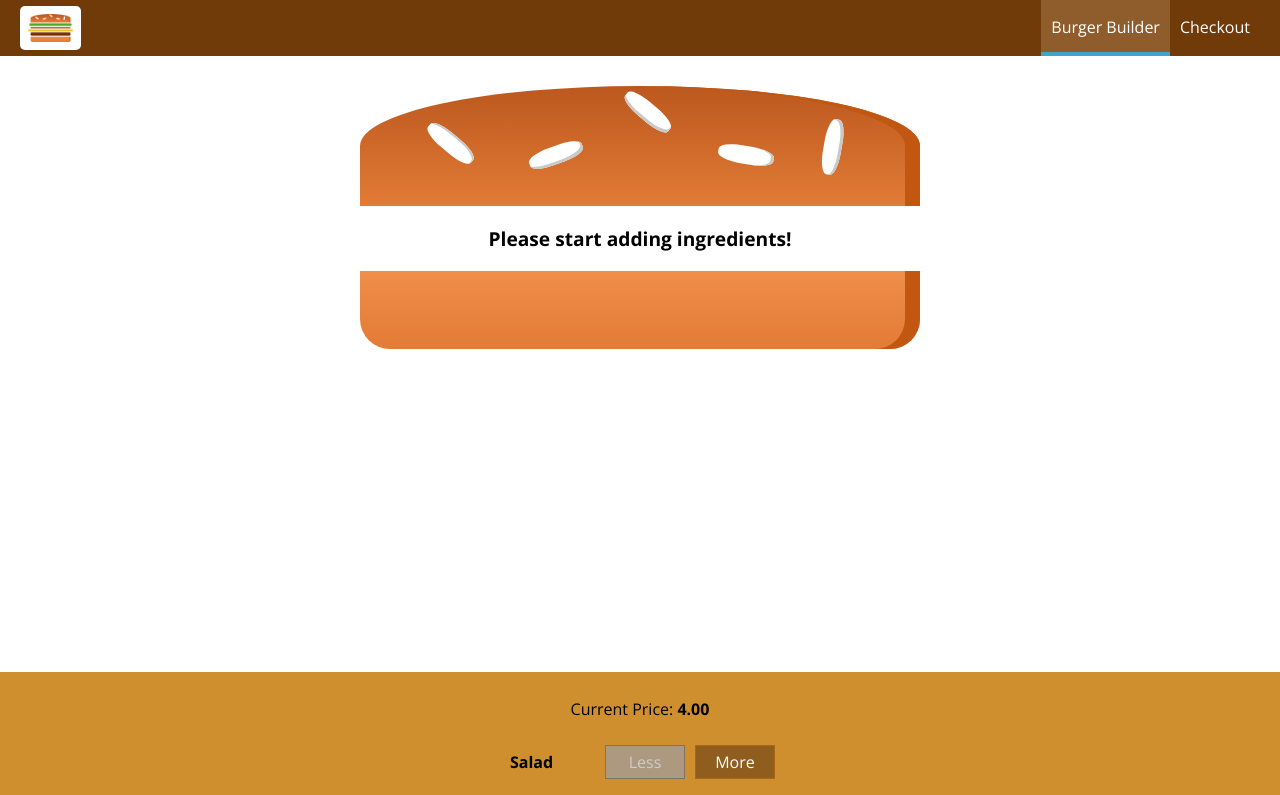
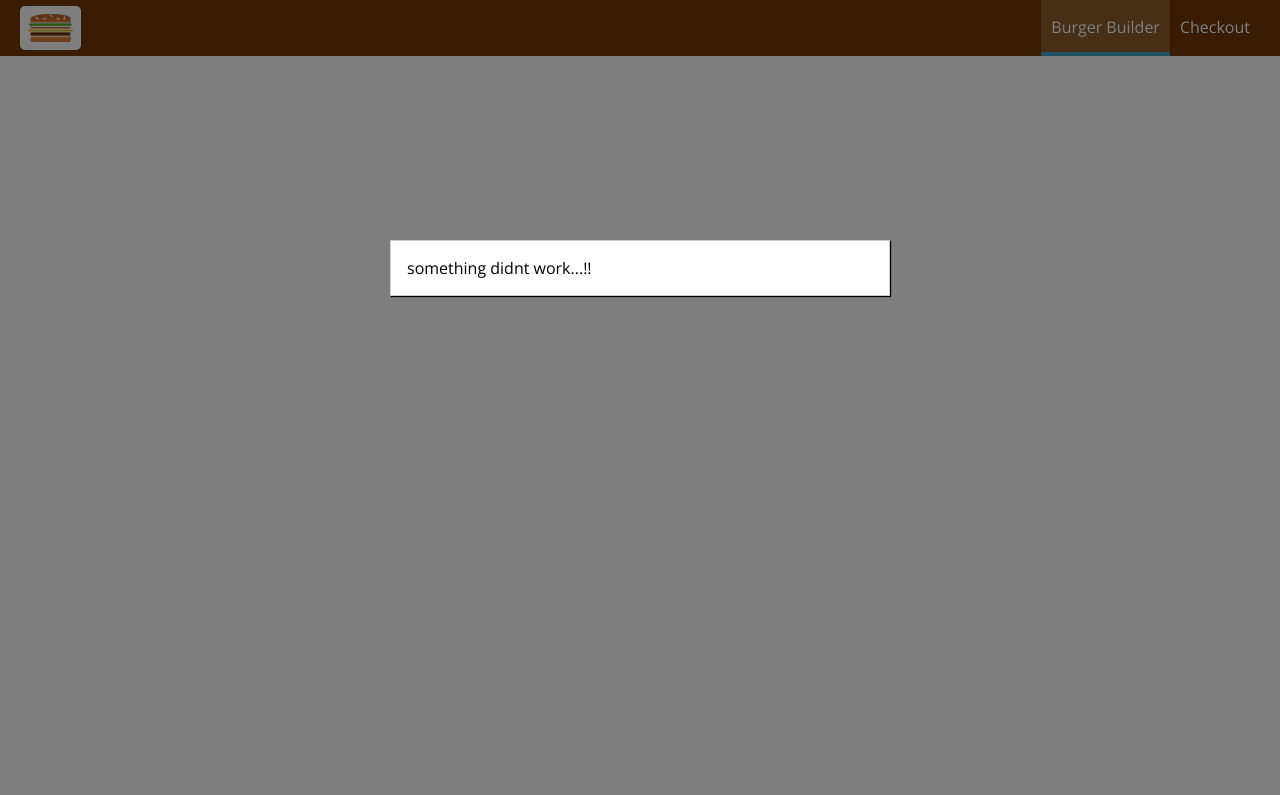
Before and after one commit to ronak107/Burger_Demo, a React app in the folder burger/: page / in a window 1280 px wide. Shown: the top 795 px of the page. Built offline with nearby package versions, Linux system fonts and the light colour scheme.

Commit message:
Handling Error

```diff
--- a/burger/src/containers/BurgerBuilder/BurgerBuilder.js
+++ b/burger/src/containers/BurgerBuilder/BurgerBuilder.js
@@ -6,6 +6,7 @@ import BuildControls from '../../components/Burger/BuildControls/BuildControls';
 import Modal from '../../components/UI/Modal/Modal';
 import OrderSummary from '../../components/Burger/OrderSummary/OrderSummary';
 import Spinner from '../../components/UI/spinner/spinner';
+import withErrorHandler from '../../hoc/withErrorHandler/withErrorHandler';
 import axios from '../../axios-orders'
 
 
@@ -144,4 +145,4 @@ class BurgerBuilder extends Component {
     }
 }
 
-export default BurgerBuilder;
+export default withErrorHandler(BurgerBuilder);
--- /dev/null
+++ b/burger/src/hoc/withErrorHandler/withErrorHandler.js
@@ -0,0 +1,19 @@
+import React from "react";
+
+import Modal from "../../components/UI/Modal/Modal";
+import Aex from "../Aex/Aex";
+const withErrorHandler = (WrappedComponent) => {
+    return (props) => {
+        return (
+            <Aex>
+                <Modal show>
+                   something didnt work...!!
+                </Modal>
+                <wrappedComponent {...props} />
+            </Aex>
+
+        )
+
+    }
+}
+export default withErrorHandler;
```
